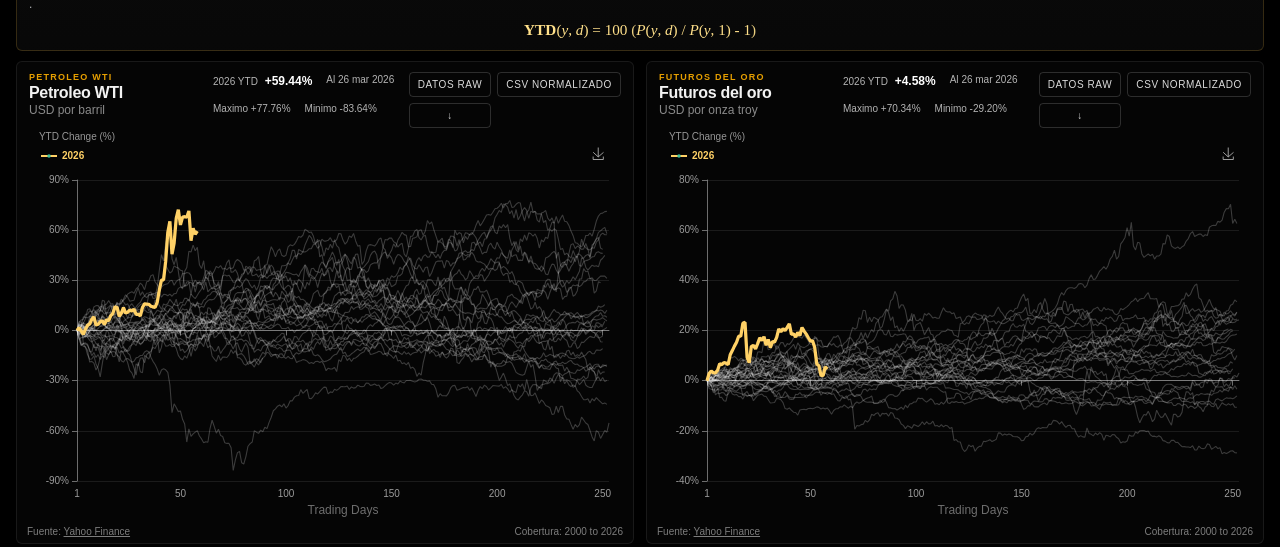
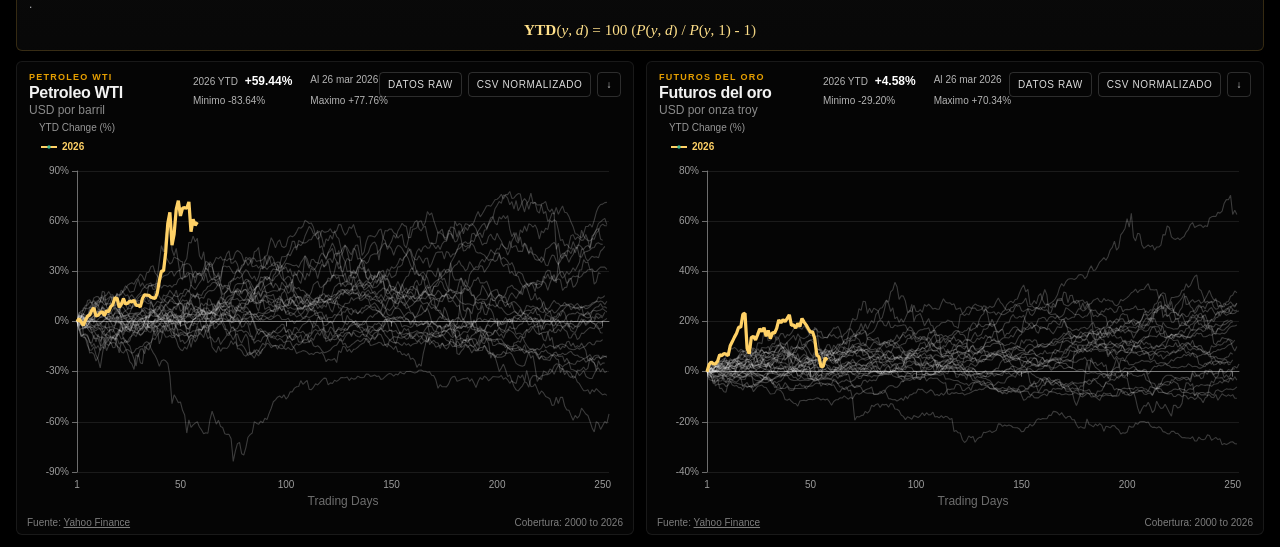
Before and after one commit to sebabecerra/macro-plots, a React (Vite) app: page / in a window 1280 px wide. Shown: the part 236-783 px from the top of the page. Built offline with nearby package versions, Linux system fonts and the light colour scheme.

Commit message:
Refine dashboard header layout and card export

```diff
--- a/src/App.tsx
+++ b/src/App.tsx
@@ -161,8 +161,8 @@ function ChartSection({ dataset, locale }: { dataset: CommodityDataset; locale:
         <div className="section-statline">
           <span>{summary.currentYear} {labels.currentYtd} <strong>{currentValue}</strong></span>
           <span>{labels.asOf} {currentDate}</span>
+          <span>{labels.low} {recordLow}</span>
           <span>{labels.high} {recordHigh}</span>
-          <span>{labels.low} {recordLow}</span>
         </div>
         <div className="section-actions">
           <a className="button subtle" href={withBaseUrl(`raw/${dataset.rawFile}`)} download>
--- a/src/components/CommodityChart.tsx
+++ b/src/components/CommodityChart.tsx
@@ -5,7 +5,6 @@ import { LineChart } from "echarts/charts";
 import {
   GridComponent,
   LegendComponent,
-  ToolboxComponent,
   TooltipComponent,
 } from "echarts/components";
 import { init, use } from "echarts/core";
@@ -17,7 +16,6 @@ use([
   LineChart,
   GridComponent,
   LegendComponent,
-  ToolboxComponent,
   TooltipComponent,
 ]);
 
@@ -102,21 +100,6 @@ export default function CommodityChart({ dataset, accent }: Props) {
           ].join("<br/>");
         },
       },
-      toolbox: {
-        top: -2,
-        right: 2,
-        itemSize: 12,
-        iconStyle: {
-          borderColor: "rgba(220,220,220,0.7)",
-        },
-        feature: {
-          saveAsImage: {
-            name: `${dataset.key}-ytd-by-year`,
-            pixelRatio: 2,
-            backgroundColor: "#070707",
-          },
-        },
-      },
       xAxis: {
         type: "value",
         name: "Trading Days",
--- a/src/styles.css
+++ b/src/styles.css
@@ -190,8 +190,8 @@ p {
 
 .section-header {
   display: grid;
-  grid-template-columns: minmax(170px, 1fr) minmax(0, 1.4fr) auto;
-  gap: 10px 14px;
+  grid-template-columns: minmax(150px, 0.9fr) minmax(0, 1.8fr) auto;
+  gap: 8px 14px;
   align-items: start;
   margin-bottom: 4px;
   padding: 2px 2px 0;
@@ -220,22 +220,24 @@ p {
 
 .section-actions {
   display: grid;
-  grid-template-columns: repeat(2, max-content);
+  grid-template-columns: repeat(3, max-content);
   gap: 6px;
   justify-content: flex-end;
   align-items: start;
 }
 
 .section-statline {
-  display: flex;
-  gap: 14px;
-  align-items: flex-start;
-  justify-content: flex-start;
-  flex-wrap: wrap;
+  display: grid;
+  grid-template-columns: repeat(2, max-content);
+  column-gap: 18px;
+  row-gap: 6px;
+  align-items: start;
+  justify-content: start;
   color: rgba(220, 220, 220, 0.82);
   font-size: 10px;
   line-height: 1.2;
   padding-top: 2px;
+  min-width: 0;
 }
 
 .section-statline strong {
```
